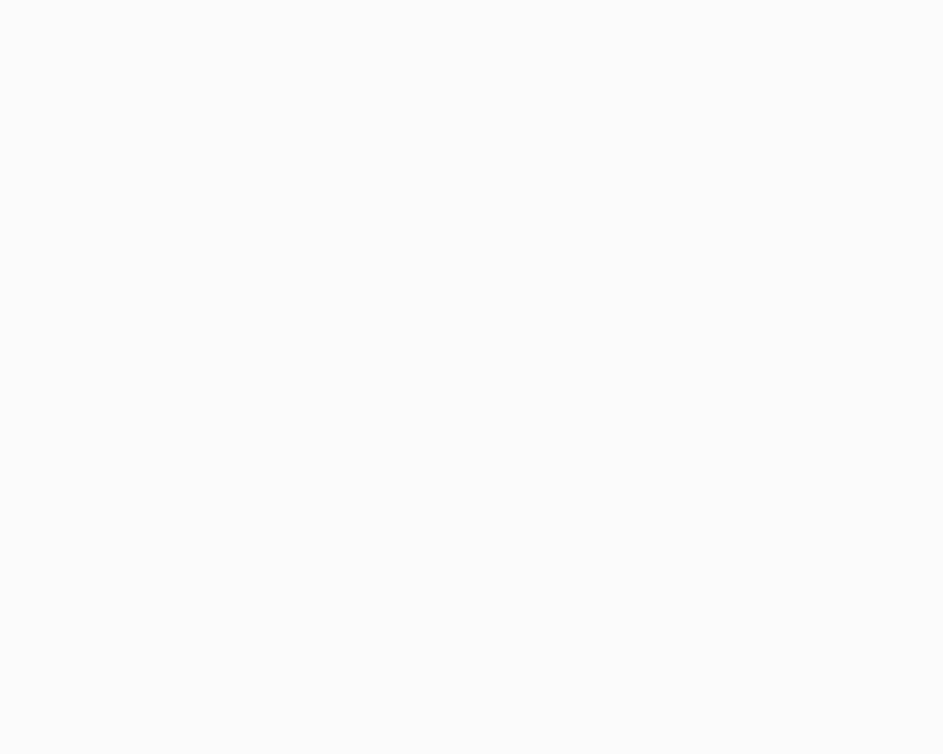
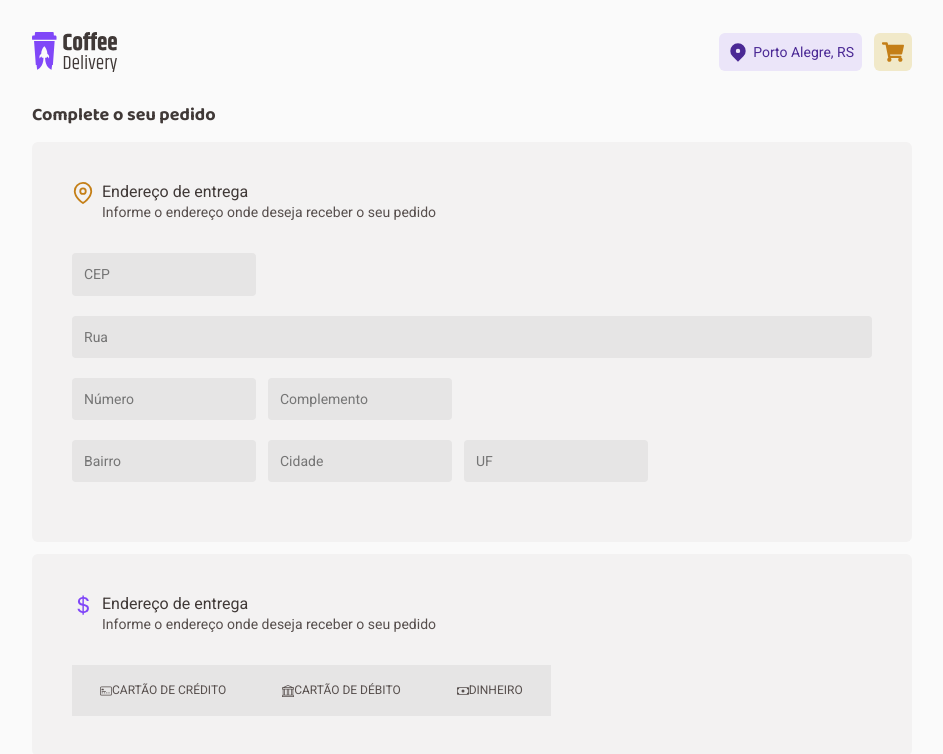
Before and after one commit to rafael-rodrigues-bento/ignite-coffee-delivery, a React (Vite) app: page /checkout in a window 1280 px wide. Before the commit this address had no page. Shown: the top 754 px of the page, without its empty margins (168-1111 px from the left). Built offline with nearby package versions, Linux system fonts and the light colour scheme.

Commit message:
Create Form

```diff
--- a/package.json
+++ b/package.json
@@ -13,6 +13,7 @@
     "immer": "^9.0.17",
     "react": "^18.2.0",
     "react-dom": "^18.2.0",
+    "react-hook-form": "^7.41.3",
     "react-icons": "^4.7.1",
     "react-router-dom": "^6.6.1",
     "styled-components": "^5.3.6"
--- a/src/Router.tsx
+++ b/src/Router.tsx
@@ -3,6 +3,7 @@ import { DefaultLayout } from './layouts/DefaultLayout'
 
 import { Home } from './pages/Home'
 import { Success } from './pages/Success'
+import { Checkout } from './pages/Checkout'
 
 export function Router() {
   return (
@@ -10,6 +11,7 @@ export function Router() {
       <Route path="/" element={<DefaultLayout />}>
         <Route path="/" element={<Home />} />
         <Route path="/success" element={<Success />}/>
+        <Route path="/checkout" element={<Checkout />}/>
       </Route>
     </Routes>
   )
--- /dev/null
+++ b/src/pages/Checkout/components/AddressInfo/index.tsx
@@ -0,0 +1,20 @@
+import { AddressInfoContainer, Header } from "./styles";
+
+import { FiMapPin } from 'react-icons/fi'
+import { Form } from "../Form";
+
+export function AddressInfo() {
+  return (
+    <AddressInfoContainer>
+      <Header>
+          <FiMapPin size={22}/>
+        <div>
+          <span>Endereço de entrega</span>
+          <p>Informe o endereço onde deseja receber o seu pedido</p>
+        </div>
+      </Header>
+
+      <Form />
+    </AddressInfoContainer>
+  )
+}
--- /dev/null
+++ b/src/pages/Checkout/components/AddressInfo/styles.ts
@@ -0,0 +1,32 @@
+import styled from "styled-components";
+
+export const AddressInfoContainer = styled.div`
+  background: ${({ theme }) => theme["base-card"]};
+  padding: 4rem;
+  border-radius: 6px;
+  margin-bottom: 1.2rem;
+`
+
+export const Header = styled.div`
+  display: flex;
+  align-items: flex-start;
+  gap: 0.8rem;
+  margin-bottom: 3.2rem;
+
+
+  >svg {
+    color: ${({ theme }) => theme["yellow-dark"]};
+  }
+
+   > div span {
+    color: red;
+    line-height: 130%;
+    color: ${({ theme }) => theme["base-subtitle"]};
+  }
+
+  > div p {
+    font-size: 1.4rem;
+    line-height: 130%;
+    color: ${({ theme }) => theme["base-text"]};
+  }
+`
--- /dev/null
+++ b/src/pages/Checkout/components/Form/index.tsx
@@ -0,0 +1,23 @@
+import { FormContainer, InputWrapper } from "./styles";
+
+export function Form() {
+  return (
+    <FormContainer>
+      <InputWrapper>
+        <input type="number" name="cep" id="cep" placeholder="CEP" />
+      </InputWrapper>
+      <InputWrapper>
+        <input type="text" name="street" id="street" placeholder="Rua"/>
+      </InputWrapper>
+      <InputWrapper>
+        <input type="number" name="number" id="number" placeholder="Número" />
+        <input type="text" name="Complement" id="Complement" placeholder="Complemento" />
+      </InputWrapper>
+      <InputWrapper>
+        <input type="text" name="district" id="district" placeholder="Bairro" />
+        <input type="text" name="city" id="city" placeholder="Cidade" />
+        <input type="text" name="uf" id="uf" placeholder="UF" />
+      </InputWrapper>
+    </FormContainer>
+  )
+}
--- /dev/null
+++ b/src/pages/Checkout/components/Form/styles.ts
@@ -0,0 +1,27 @@
+import styled from 'styled-components'
+
+export const FormContainer = styled.div`
+
+`
+
+export const InputWrapper = styled.div`
+  > input {
+    padding: 1.2rem;
+    border-radius: 4px;
+    border: none;
+    background: ${({theme}) => theme['base-button']};
+    color: ${({theme}) => theme['base-label']};
+    font-size: 1.4rem;
+    line-height: 130%;
+    margin-bottom: 2rem;
+  }
+
+  > input + input {
+    margin-left: 1.2rem;
+  }
+
+  &:nth-child(2) > input {
+    width: 100%;
+  }
+
+`
--- /dev/null
+++ b/src/pages/Checkout/components/Payment/index.tsx
@@ -0,0 +1,32 @@
+import { Header, MethodPaymentContainer, PaymentContainer } from "./styles";
+
+import { BsCurrencyDollar } from 'react-icons/bs'
+
+import { BsCreditCard2Front, BsBank, BsCash } from 'react-icons/bs'
+
+
+export function Payment() {
+  return (
+    <PaymentContainer>
+       <Header>
+          <BsCurrencyDollar size={22}/>
+        <div>
+          <span>Endereço de entrega</span>
+          <p>Informe o endereço onde deseja receber o seu pedido</p>
+        </div>
+      </Header>
+
+      <MethodPaymentContainer>
+        <input type="radio" name="methodPayment" id="creditCard" />
+        <label htmlFor="creditCard"><BsCreditCard2Front size={12}/> Cartão de crédito</label>
+
+        <input type="radio" name="methodPayment" id="debitCard" />
+        <label htmlFor="debitCard"><BsBank size={12}/> Cartão de débito</label>
+
+        <input type="radio" name="methodPayment" id="cash" />
+        <label htmlFor="cash"><BsCash size={12}/> dinheiro</label>
+
+      </MethodPaymentContainer>
+    </PaymentContainer>
+  )
+}
--- /dev/null
+++ b/src/pages/Checkout/components/Payment/styles.ts
@@ -0,0 +1,65 @@
+import styled from "styled-components";
+
+export const PaymentContainer = styled.div`
+  background: ${({ theme }) => theme["base-card"]};
+  padding: 4rem;
+  border-radius: 6px;
+  margin-bottom: 1.2rem;
+`
+
+export const Header = styled.div`
+  display: flex;
+  align-items: flex-start;
+  gap: 0.8rem;
+  margin-bottom: 3.2rem;
+
+
+  >svg {
+    color: ${({ theme }) => theme["purple"]};
+  }
+
+   > div span {
+    color: red;
+    line-height: 130%;
+    color: ${({ theme }) => theme["base-subtitle"]};
+  }
+
+  > div p {
+    font-size: 1.4rem;
+    line-height: 130%;
+    color: ${({ theme }) => theme["base-text"]};
+  }
+`
+
+export const MethodPaymentContainer = styled.div`
+  display: flex;
+    input {
+      position: absolute;
+      width: 1px;
+      height: 1px;
+      padding: 0;
+      margin: -1px;
+      overflow: hidden;
+      clip: rect(0, 0, 0, 0);
+      white-space: nowrap;
+      border-width: 0;
+
+    &:checked + label {
+      background: ${({ theme }) => theme["purple-light"]};
+    }
+  }
+
+  label {
+    display: flex;
+    align-items: center;
+    gap: rem;
+    padding: 1.6rem 2.8rem;
+    background: ${({ theme }) => theme["base-button"]};
+
+   font-size: 1.2rem;
+   line-height: 160%;
+   color: ${({ theme }) => theme["base-text"]};
+  text-transform: uppercase;
+  }
+
+`
--- /dev/null
+++ b/src/pages/Checkout/index.tsx
@@ -0,0 +1,15 @@
+import { CheckoutContainer } from "./styles";
+
+import { useForm } from 'react-hook-form'
+import { AddressInfo } from "./components/AddressInfo";
+import { Payment } from "./components/Payment";
+
+export function Checkout() {
+  return (
+    <CheckoutContainer>
+      <h1>Complete o seu pedido</h1>
+      <AddressInfo />
+      <Payment />
+    </CheckoutContainer>
+  )
+}
--- /dev/null
+++ b/src/pages/Checkout/styles.ts
@@ -0,0 +1,12 @@
+import styled from "styled-components";
+
+export const CheckoutContainer = styled.div`
+  h1 {
+    font-family: 'Baloo 2';
+    font-weight: 700;
+    font-size: 1.8rem;
+    line-height: 130%;
+    color: ${({ theme }) => theme["base-subtitle"]};
+    margin-bottom: 1.5rem;
+  }
+`
```
Also changed, not shown: 1 other file (tests, documents, lock files or other folders).
